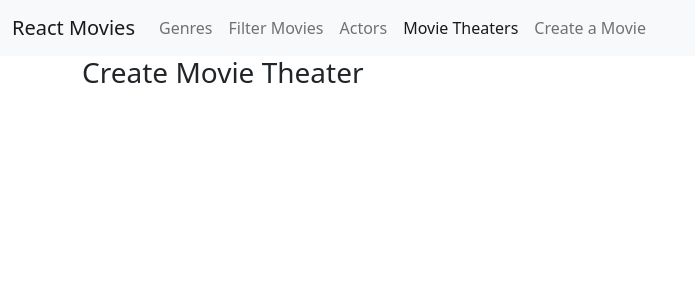
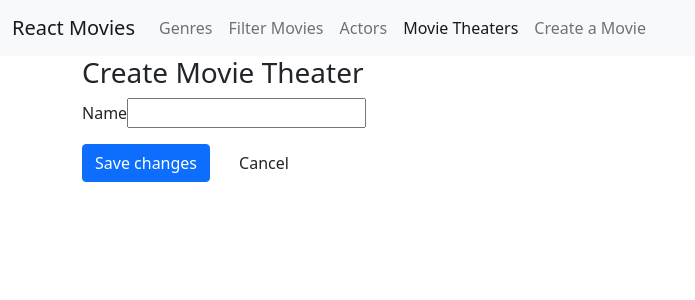
Before and after one commit to laurenthx/lab2repo, a React (Create React App) app: page /movietheaters/create in a window 1280 px wide. Shown: the top 300 px of the page, without its empty margins (0-695 px from the left). Built offline with nearby package versions, Linux system fonts and the light colour scheme.

Commit message:
Creating Theater Form

```diff
--- a/src/movietheaters/CreateMovieTheater.tsx
+++ b/src/movietheaters/CreateMovieTheater.tsx
@@ -1,7 +1,13 @@
+import MovieTheaterForm from "./MovieTheaterForm";
+
 export default function CreateMovieTheater() {
   return (
     <>
       <h3>Create Movie Theater</h3>
+      <MovieTheaterForm
+        model={{ name: "" }}
+        onSubmit={(values) => console.log(values)}
+      />
     </>
   );
 }
--- a/src/movietheaters/EditMovieTheater.tsx
+++ b/src/movietheaters/EditMovieTheater.tsx
@@ -1,7 +1,13 @@
+import MovieTheaterForm from "./MovieTheaterForm";
+
 export default function EditMovieTheater() {
   return (
     <>
       <div>Edit Movie Theater</div>
+      <MovieTheaterForm
+        model={{ name: "Sambil" }}
+        onSubmit={(values) => console.log(values)}
+      />
     </>
   );
 }
--- /dev/null
+++ b/src/movietheaters/MovieTheaterForm.tsx
@@ -0,0 +1,38 @@
+import { Form, Formik, FormikHelpers } from "formik";
+import TextField from "../forms/TextField";
+import Button from "../utils/Button";
+import { Link } from "react-router-dom";
+import { movieTheaterCreationDTO } from "./movieTheater.model";
+import * as Yup from "yup";
+export default function MovieTheaterForm(props: movieTheaterForm) {
+  return (
+    <Formik
+      initialValues={props.model}
+      onSubmit={props.onSubmit}
+      validationSchema={Yup.object({
+        name: Yup.string()
+          .required("This field is required")
+          .firstLetterUppercase(),
+      })}
+    >
+      {(formikprops) => (
+        <Form>
+          <TextField displayName="Name" field="name" />
+          <Button disabled={formikprops.isSubmitting} type="submit">
+            Save changes
+          </Button>
+          <Link className="btn btn secondary" to="/movietheaters">
+            Cancel
+          </Link>
+        </Form>
+      )}
+    </Formik>
+  );
+}
+interface movieTheaterForm {
+  model: movieTheaterCreationDTO;
+  onSubmit(
+    values: movieTheaterCreationDTO,
+    actions: FormikHelpers<movieTheaterCreationDTO>
+  ): void;
+}
--- /dev/null
+++ b/src/movietheaters/movieTheater.model.d.ts
@@ -0,0 +1,3 @@
+export interface movieTheaterCreationDTO {
+  name: string;
+}
```
Also changed, not shown: 2 other files (tests, documents, lock files or other folders).
